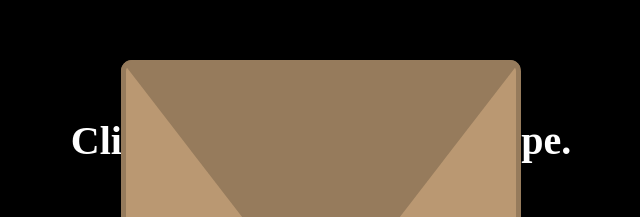
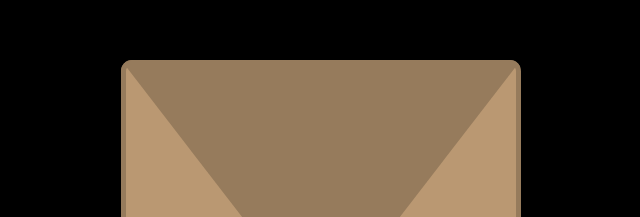
Before and after one commit to Decioli01/diaDosNamorados, a plain HTML site: page index.html in a window 1280 px wide. Shown: the part 260-477 px from the top of the page, without its empty margins (319-959 px from the left). Drawn offline with nearby package versions, Linux system fonts and the light colour scheme; a script that the page names is missing; a web font is replaced by a local one.

Commit message:
Update index.html

```diff
--- a/index.html
+++ b/index.html
@@ -9,7 +9,6 @@
     <title>Para a minha princesa Letícia</title>
 </head>
 <body class="scissors">
-    <h1 style="color: #fff;">Clique para abrir o envelope.</h1>
     <div class="envelop">
       <div class="envelop__front-paper"></div>
       <div class="envelop__back-paper"></div>
```
